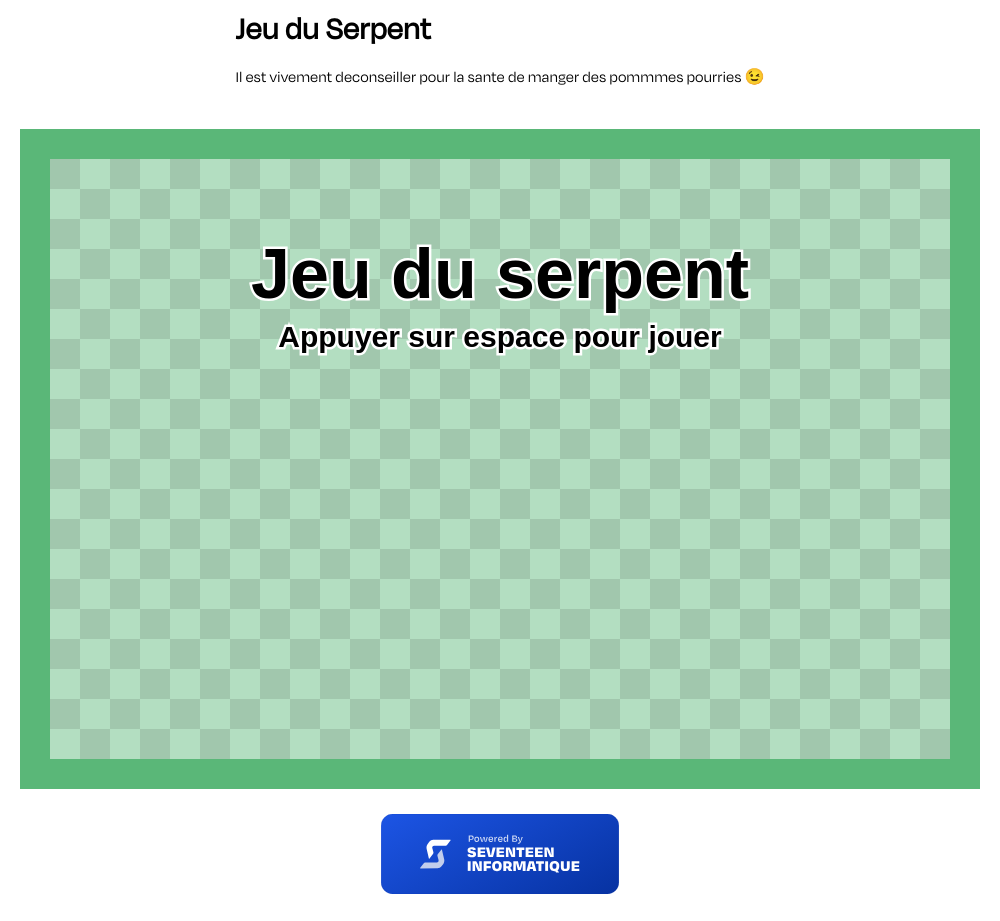
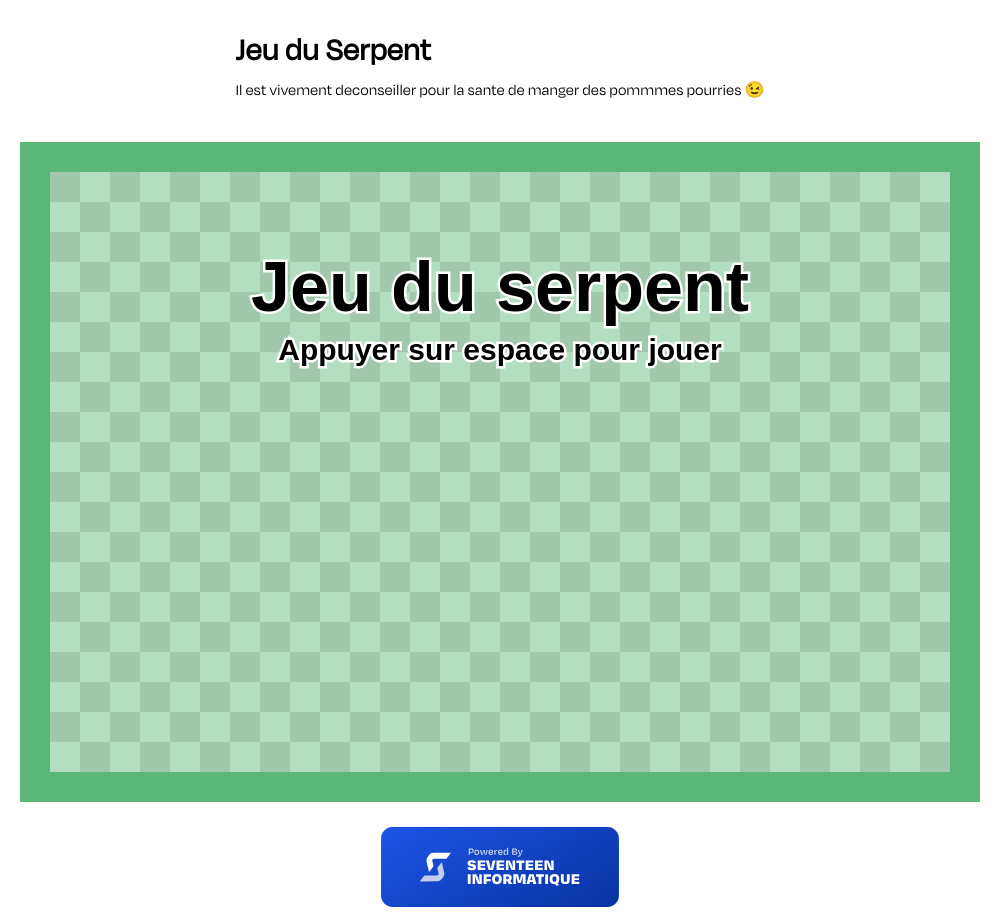
Before and after one commit to cogendarmerie/jeu-du-serpent, an Electron app: page public/index.html in a window 1000 px wide. Drawn offline with Linux system fonts and the light colour scheme.

Commit message:
Margin title

```diff
--- a/public/assets/css/modules/_general.sass
+++ b/public/assets/css/modules/_general.sass
@@ -15,4 +15,7 @@ body
   height: 80px
 
 h1
-  margin: 0
+  margin-bottom: 0
+
+p
+  margin-top: 8px
```
Also changed, not shown: public/assets/css/main.css, 1 other file.
